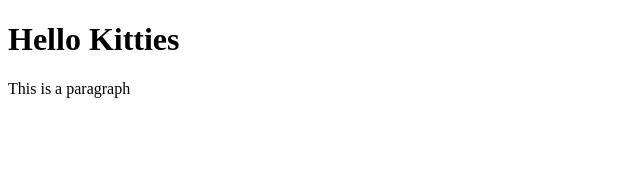
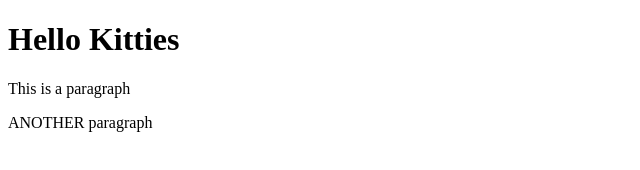
Before and after one commit to Bianca-Git-Demo-Org/cuddly-octo-invention, a plain HTML site: page index.html in a window 1280 px wide. Shown: the whole page, without its empty margins (0-640 px from the left). Drawn offline with Linux system fonts and the light colour scheme.

Commit message:
add stuff

```diff
--- a/index.html
+++ b/index.html
@@ -9,5 +9,6 @@
 <body>
   <h1>Hello Kitties</h1>
   <p>This is a paragraph</p>
+  <p>ANOTHER paragraph</p>
 </body>
 </html>
```
